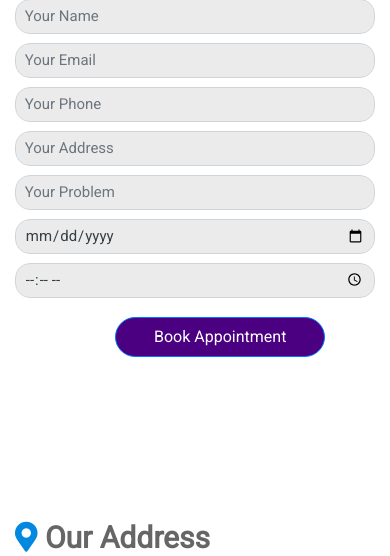
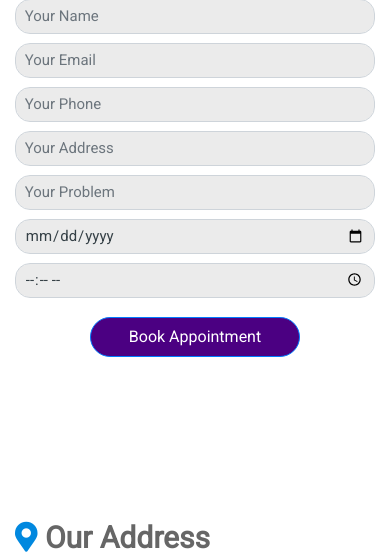
Before and after one commit to Hitstar53/KDH-Hospital-Website, a Flask app: page /contact in a window 390 px wide. Shown: the part 1111-1667 px from the top of the page. Run offline with Flask 3, Linux system fonts and the light colour scheme; some libraries are stand-ins or nearby versions.

Commit message:
bug fixes & updates
Signed-off-by: Hatim Sawai <hatimsawai76@gmail.com>

```diff
--- a/website/static/css/app.css
+++ b/website/static/css/app.css
@@ -362,7 +362,7 @@ ul {
   #myUL li a .room {
     position: absolute;
     margin-top: -37px;
-    right: 85px;
+    right: 70px;
     font-size: 17px;
     color: #585858;
   }
--- a/website/static/css/style.css
+++ b/website/static/css/style.css
@@ -604,9 +604,6 @@ header .fa-times{
   .appointment .appointment-btn #cancel-butt {
     margin-left: 32px;
   }
-  #appt_butt {
-    margin-left: 100px;
-  }
   .loginimage{
     display: none;
   }
--- a/website/templates/tabs/contact.html
+++ b/website/templates/tabs/contact.html
@@ -146,8 +146,11 @@
               <div class="form-group">
                 <input type="time" class="form-control" name="time" required>
               </div>
+              <div class="row justify-content-center">
               <div class="form-group" style="padding-top:10px;padding-bottom:30px;">
                 <button type="submit" class="btn btn-primary" id="appt_butt">Book Appointment</button>
+              </div>
+              </div>
               </form>
             </div>
           </div>
```
Also changed, not shown: README.md.
